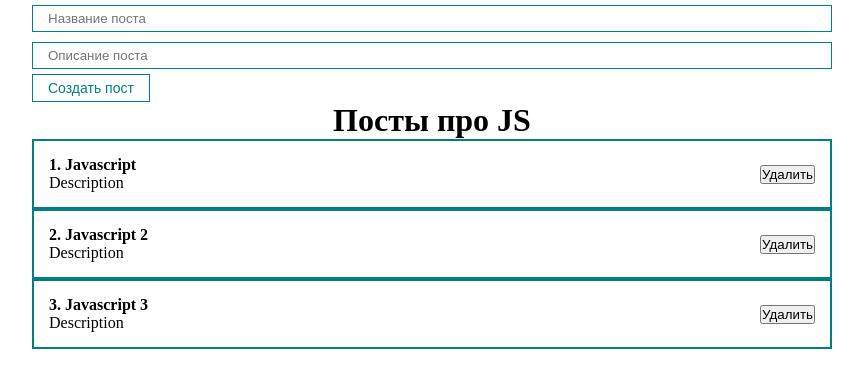
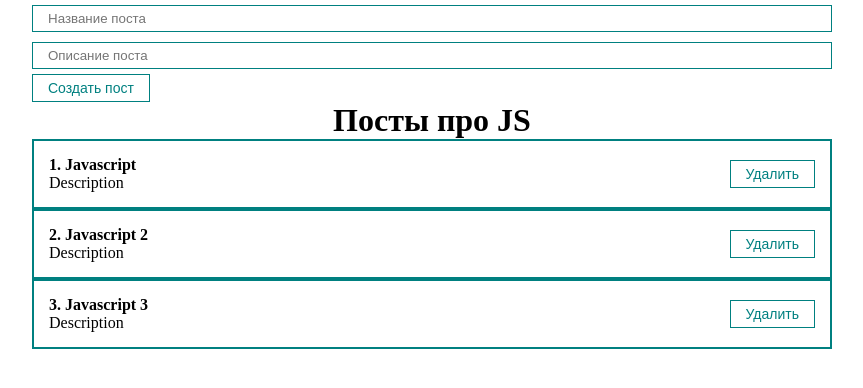
Before and after one commit to SergeyKudinov/firstReactExperience, a React (Create React App) app: page / in a window 1280 px wide. Shown: the top 388 px of the page, without its empty margins (208-1071 px from the left). Built offline with nearby package versions, Linux system fonts and the light colour scheme; the HTML template or start-up script is replaced by a standard one.

Commit message:
remove posts

```diff
--- a/src/App.js
+++ b/src/App.js
@@ -1,11 +1,12 @@
-import React, { useRef, useState } from 'react';
+import React, { useState } from 'react';
 import ClassCounter from './components/ClassCounter';
 import Counter from './components/Counter';
 import PostList from './components/PostList';
-import PostItem from './components/post_item';
+import PostItem from './components/PostItem';
 import MyButton from './components/UI/button/MyButton';
 import './styles/App.css';
 import MyInput from './components/UI/input/MyInput';
+import PostForm from './components/PostForm';
 
 function App() {
 
@@ -15,41 +16,19 @@
     { id: 3, title: 'Javascript 3', body: 'Description' },
   ])
 
-  const [title, setTitle] = useState('');
-  const [body, setBody] = useState('');
+  const createPost = (newPost) => {
+    setPosts([...posts, newPost])
+  }
 
-  const addNewPost = (e) => {
-    e.preventDefault();
-    const newPost = {
-      id: Date.now(),
-      title,
-      body
-    }
-    setPosts([...posts, newPost])
-    setTitle('')
-    setBody('')
-  };
+  // Получаем post дочернего компонента
+  const removePost = (post) => {
+    setPosts(posts.filter(p => p.id !== post.id))
+  }
 
   return (
     <div className='App'>
-      <form>
-        {/* Управляемый компонент */}
-        <MyInput
-          value={title}
-          onChange={e => setTitle(e.target.value)}
-          type="text"
-          placeholder='Название поста' />
-
-        {/* Неуправляемый, неконтролируемый компонент */}
-        <MyInput
-          value={body}
-          onChange={e => setBody(e.target.value)}
-          type="text"
-          placeholder='Описание поста'
-        />
-        <MyButton onClick={addNewPost}>Создать пост</MyButton>
-      </form>
-      <PostList posts={posts} title="Посты про JS" />
+      <PostForm create={createPost} />
+      <PostList remove={removePost} posts={posts} title="Посты про JS" />
     </div>
   );
 }
--- /dev/null
+++ b/src/components/PostForm.jsx
@@ -0,0 +1,41 @@
+import React, { useState } from "react";
+import MyButton from "./UI/button/MyButton";
+import MyInput from "./UI/input/MyInput";
+
+const PostForm = ({ create }) => {
+    const [post, setPost] = useState({ title: '', body: '' });
+
+    const addNewPost = (e) => {
+        e.preventDefault();
+        const newPost = {
+            ...post, id: Date.now()
+        }
+        create(newPost)
+        setPost({ title: '', body: '' })
+    }
+
+    return (
+        <div>
+            <form>
+                {/* Управляемый компонент */}
+                <MyInput
+                    value={post.title}
+                    onChange={e => setPost({ ...post, title: e.target.value })}
+                    type="text"
+                    placeholder='Название поста'
+                />
+
+                {/* Неуправляемый, неконтролируемый компонент */}
+                <MyInput
+                    value={post.body}
+                    onChange={e => setPost({ ...post, body: e.target.value })}
+                    type="text"
+                    placeholder='Описание поста'
+                />
+                <MyButton onClick={addNewPost}>Создать пост</MyButton>
+            </form>
+        </div>
+    );
+};
+
+export default PostForm;
--- a/src/components/post_item.jsx
+++ b/src/components/PostItem.jsx
@@ -1,4 +1,5 @@
 import React from 'react';
+import MyButton from './UI/button/MyButton';
 
 const PostItem = (props) => {
 
@@ -12,7 +13,7 @@
                     </div>
                 </div>
                 <div className='post_btns'>
-                    <button>Удалить</button>
+                    <MyButton onClick={() => props.remove(props.post)}>Удалить</MyButton>
                 </div>
             </div>
         </div>
--- a/src/components/PostList.jsx
+++ b/src/components/PostList.jsx
@@ -1,14 +1,14 @@
 import React from 'react';
-import PostItem from './post_item';
+import PostItem from './PostItem';
 
-const PostList = ({ posts, title }) => {
+const PostList = ({ posts, title, remove }) => {
     return (
         <div>
             <h1 style={{ textAlign: 'center' }}>
                 {title}
             </h1>
             {posts.map((post, index) =>
-                <PostItem number={index + 1} post={post} key={post.id} />
+                <PostItem remove={remove} number={index + 1} post={post} key={post.id} />
             )}
         </div>
     )
```
